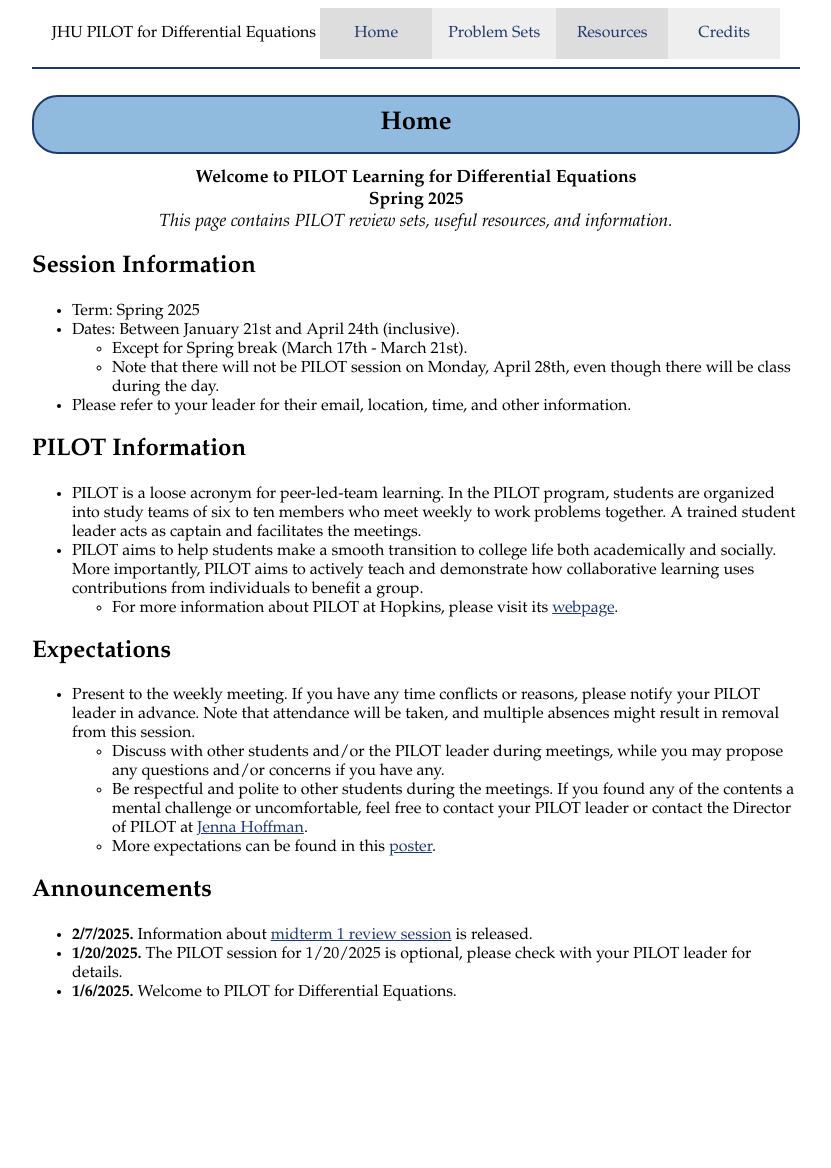
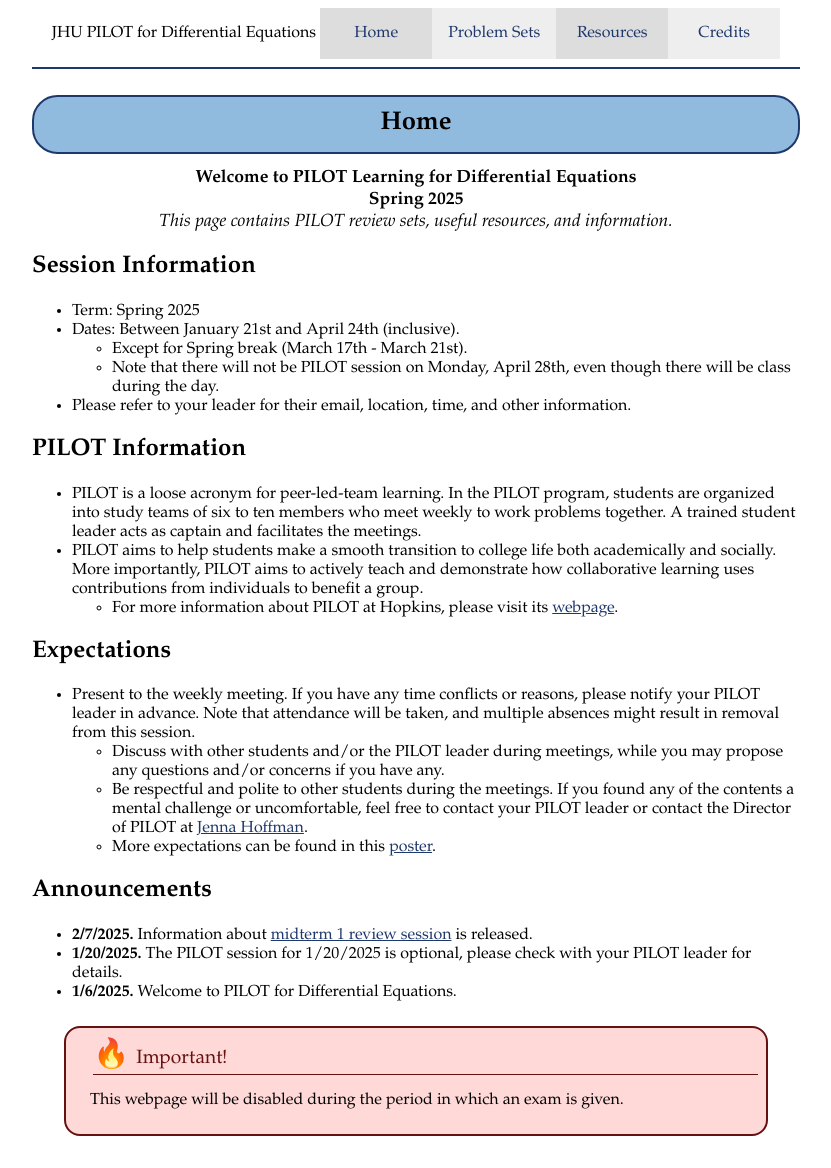
Before and after one commit to JHU-ODE-PILOT/SP25, a Jekyll site: the page built from index.md, in a window 1280 px wide. Shown: the whole page, without its empty margins (224-1055 px from the left). Built offline with Jekyll 4.4.1, drawn with Linux system fonts in a browser that asks for light colours; before the commit the page ends 1034 px from its top, so only the background shows below that.

Commit message:
Update index.md

```diff
--- a/index.md
+++ b/index.md
@@ -36,3 +36,11 @@ category: "home"
 - **2/7/2025.** Information about [midterm 1 review session]({{site.baseurl}}/problem_sets.html#review-session-information) is released.
 - **1/20/2025.** The PILOT session for 1/20/2025 is optional, please check with your PILOT leader for details.
 - **1/6/2025.** Welcome to PILOT for Differential Equations.
+
+
+<div class='admonition danger'>
+  <div class='title'>Important!</div>
+  <div class='content' markdown='1'>
+This webpage will be disabled during the period in which an exam is given.
+  </div>
+</div>
```
